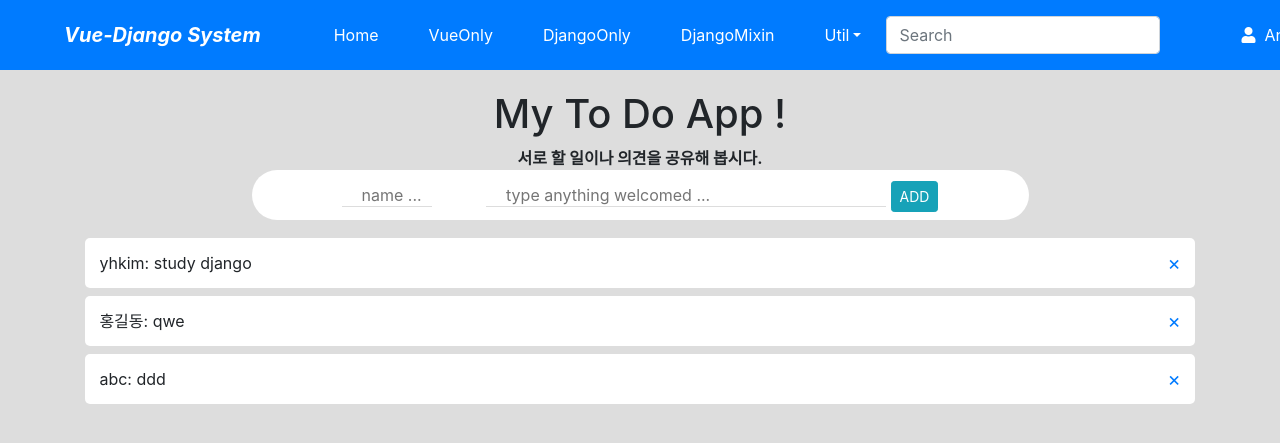
After one commit to Yuhyeon0516/Vue-Django_To-Do-List, a Django app: page /todo/mixin/ in a window 1280 px wide. The commit adds this page. Shown: the top 443 px of the page. Run offline with Django 4.2, Linux system fonts and the light colour scheme; data comes from the database, SQL or seed files in the repository; both versions use the stored data as it was after the commit; some libraries are stand-ins or nearby versions.

Commit message:
Created mixin class view.

```diff
--- a/Django/templates/base.html
+++ b/Django/templates/base.html
@@ -35,6 +35,9 @@
                     </li>
                     <li class="nav-item mx-1 btn btn-primary">
                         <a class="nav-link text-white" href="{% url 'todo:create' %}">DjangoOnly</a>
+                    </li>
+                    <li class="nav-item mx-1 btn btn-primary">
+                        <a class="nav-link text-white" href="{% url 'todo:mixin' %}">DjangoMixin</a>
                     </li>
 
                     <li class="nav-item dropdown mx-1 btn btn-primary">
--- /dev/null
+++ b/Django/to_do/templates/todo/todo_form_list.html
@@ -0,0 +1,75 @@
+{% extends "base.html" %} {% block title %}Vue-Django ToDo App{% endblock %} {% block extra-style %}
+
+<style>
+    body {
+        text-align: center;
+        background-color: #ddd;
+    }
+    .inputBox {
+        margin: auto;
+        width: 70%;
+        background: white;
+        height: 50px;
+        border-radius: 50px;
+        line-height: 50px;
+    }
+    .inputBox .name {
+        border-style: none;
+        border-bottom: 1px solid #ddd;
+        width: 90px;
+        padding-left: 20px;
+        line-height: 20px;
+    }
+    .inputBox .item {
+        border-style: none;
+        border-bottom: 1px solid #ddd;
+        width: 400px;
+        margin-left: 50px;
+        padding-left: 20px;
+        line-height: 20px;
+    }
+    .todoList {
+        list-style: none;
+        padding: 10px 0;
+        text-align: left;
+    }
+    .todoList li {
+        display: flex;
+        height: 50px;
+        line-height: 50px;
+        margin: 0.5rem 0;
+        padding: 0 0.9rem;
+        background: white;
+        border-radius: 5px;
+    }
+    .removeBtn {
+        margin-left: auto;
+        font-size: 20px;
+        cursor: pointer;
+    }
+</style>
+{% endblock %} {% block content %}
+<div>
+    <h1>My To Do App !</h1>
+    <strong>서로 할 일이나 의견을 공유해 봅시다.</strong>
+    <br />
+
+    <form class="inputBox" action="." method="post">
+        {% csrf_token %}
+        <input class="name" type="text" placeholder="name ..." name="name" />
+        <input class="item" type="text" placeholder="type anything welcomed ..." name="todo" />
+        <button class="btn btn-info btn-sm" type="submit">ADD</button>
+    </form>
+
+    <ul class="todoList">
+        {% for todo in object_list %}
+        <li>
+            <span>{{ todo.name }}: {{ todo.todo }}</span>
+            <span class="removeBtn">
+                <a href="{% url 'todo:delete' todo.id %}">&#x00D7;</a>
+            </span>
+        </li>
+        {% endfor %}
+    </ul>
+</div>
+{% endblock %}
--- a/Django/to_do/urls.py
+++ b/Django/to_do/urls.py
@@ -8,4 +8,5 @@ urlpatterns = [
     path("create/", views.ToDoCV.as_view(), name="create"),
     path("list/", views.ToDoLV.as_view(), name="list"),
     path("<int:pk>/delete/", views.ToDoDelV.as_view(), name="delete"),
+    path("mixin/", views.ToDoMOMCV.as_view(), name="mixin"),
 ]
--- a/Django/to_do/views.py
+++ b/Django/to_do/views.py
@@ -1,5 +1,8 @@
+from typing import Any
+from django.http import HttpRequest, HttpResponse
 from django.urls import reverse_lazy
 from django.views.generic import TemplateView, CreateView, ListView, DeleteView
+from django.views.generic.list import MultipleObjectMixin
 
 from to_do.models import Todo
 
@@ -26,3 +29,18 @@ class ToDoDelV(DeleteView):
     model = Todo
     template_name = "todo/todo_confirm_delete.html"
     success_url = reverse_lazy("todo:list")
+
+
+class ToDoMOMCV(MultipleObjectMixin, CreateView):
+    model = Todo
+    fields = "__all__"
+    template_name = "todo/todo_form_list.html"
+    success_url = reverse_lazy("todo:mixin")
+
+    def get(self, request, *args, **kwargs):
+        self.object_list = self.get_queryset()
+        return super().get(request, *args, **kwargs)
+
+    def post(self, request, *args, **kwargs):
+        self.object_list = self.get_queryset()
+        return super().post(request, *args, **kwargs)
```
Also changed, not shown: Django/db.sqlite3.
